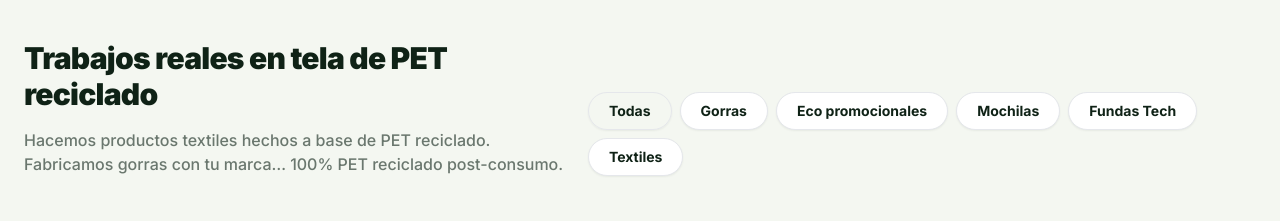
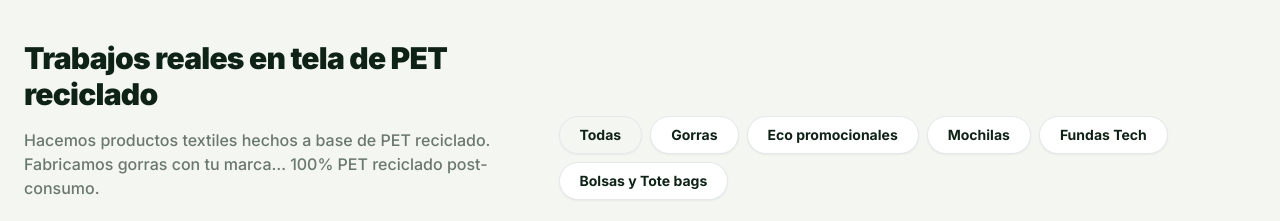
Before and after one commit to lavidadeuncreativx/ecoaid, a website built with Vite: page index.html in a window 1280 px wide. Shown: the part 1140-1361 px from the top of the page. Built offline with nearby package versions, Linux system fonts and the light colour scheme; some packages are replaced by stand-ins of ours.

Commit message:
Fix: Replaced Textiles filter chip with Bolsas y Tote bags

```diff
--- a/index.html
+++ b/index.html
@@ -275,7 +275,7 @@
                                 data-filter="tech">Fundas Tech</button>
                             <button
                                 class="filter-chip px-5 py-2 rounded-full bg-white border border-gray-200 text-sm font-bold hover:border-brandGreen transition-colors cursor-pointer text-text shadow-sm"
-                                data-filter="textiles">Textiles</button>
+                                data-filter="bolsas">Bolsas y Tote bags</button>
                         </div>
                     </div>
                     <div class="grid grid-cols-1 md:grid-cols-2 lg:grid-cols-3 gap-8 mb-12" id="catalog-grid">
```
